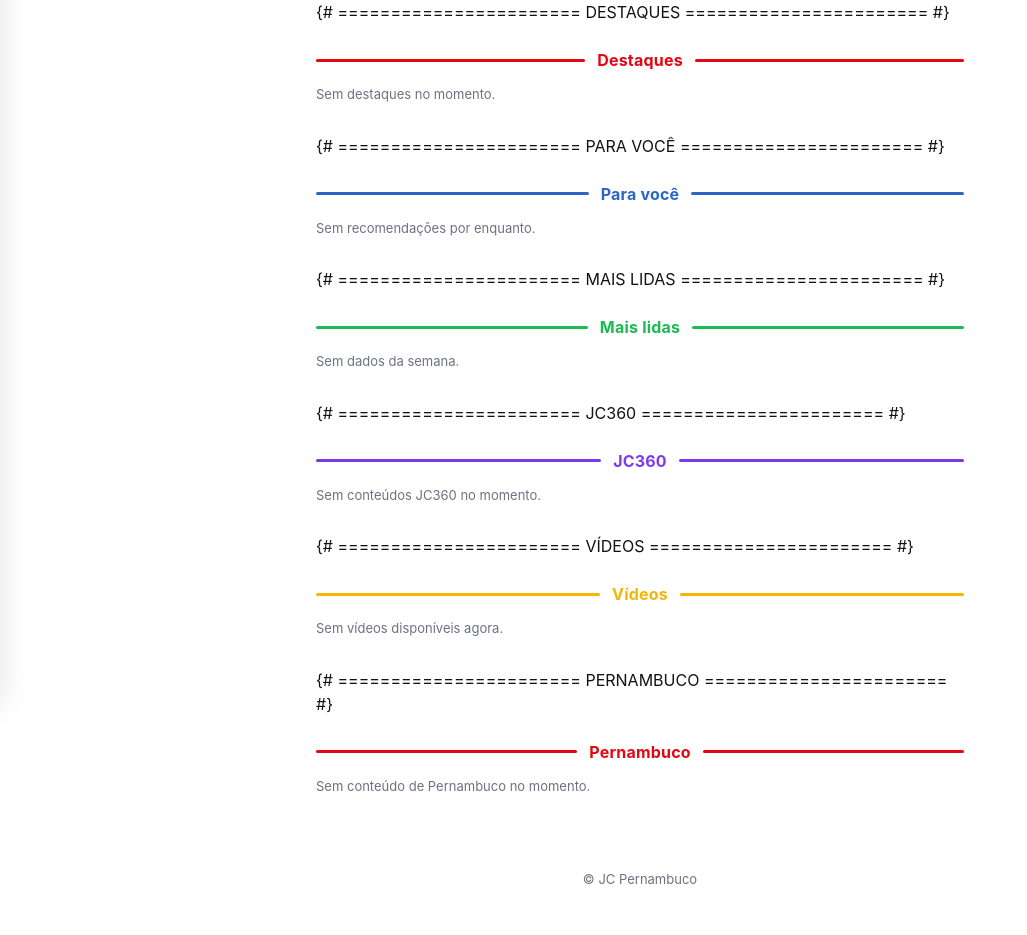
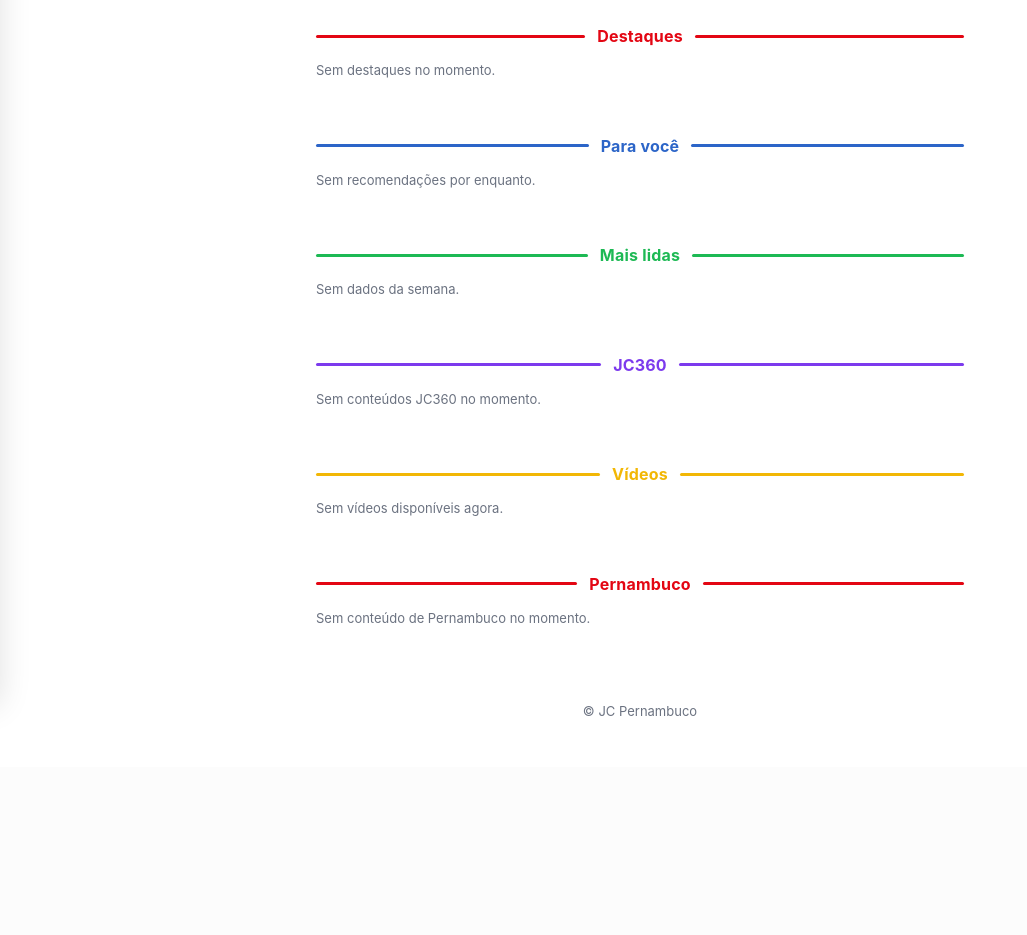
Before and after one commit to IgorGabrielDs/ProjetoJC, a Django app: page / in a window 1280 px wide. Shown: the part 105-1040 px from the top of the page, without its empty margins (0-1027 px from the left). After the commit the page ends 821 px from the top, so only its background shows below. Run offline with Django 5.2, Linux system fonts and the light colour scheme; data that the repository does not hold is empty.

Commit message:
Update index.html

```diff
--- a/noticias/templates/noticias/index.html
+++ b/noticias/templates/noticias/index.html
@@ -5,9 +5,6 @@
 
 {% block content %}
 
-  {# =======================
-     DESTAQUES
-     ======================= #}
 <section class="section accent-red">
   <div class="section-title">
     <span class="rule"></span>
@@ -106,9 +103,6 @@
   {% endif %}
 </section>
 
-  {# =======================
-     PARA VOCÊ
-     ======================= #}
 <section class="section accent-blue">
   <div class="section-title">
     <span class="rule"></span>
@@ -210,9 +204,6 @@
   {% endif %}
 </section>
 
-  {# =======================
-     MAIS LIDAS
-     ======================= #}
 <section class="section accent-green">
   <div class="section-title">
     <span class="rule"></span>
@@ -244,9 +235,6 @@
   {% endif %}
 </section>
 
-  {# =======================
-     JC360
-     ======================= #}
 <section class="section accent-purple">
   <div class="section-title">
     <span class="rule"></span>
@@ -282,9 +270,6 @@
   {% endif %}
 </section>
 
-  {# =======================
-     VÍDEOS
-     ======================= #}
 <section class="section accent-yellow">
   <div class="section-title">
     <span class="rule"></span>
@@ -322,9 +307,6 @@
   {% endif %}
 </section>
 
-  {# =======================
-     PERNAMBUCO
-     ======================= #}
 <section class="section accent-red">
   <div class="section-title">
     <span class="rule"></span>
```
Lines whose indentation alone changed are shown as unchanged.
